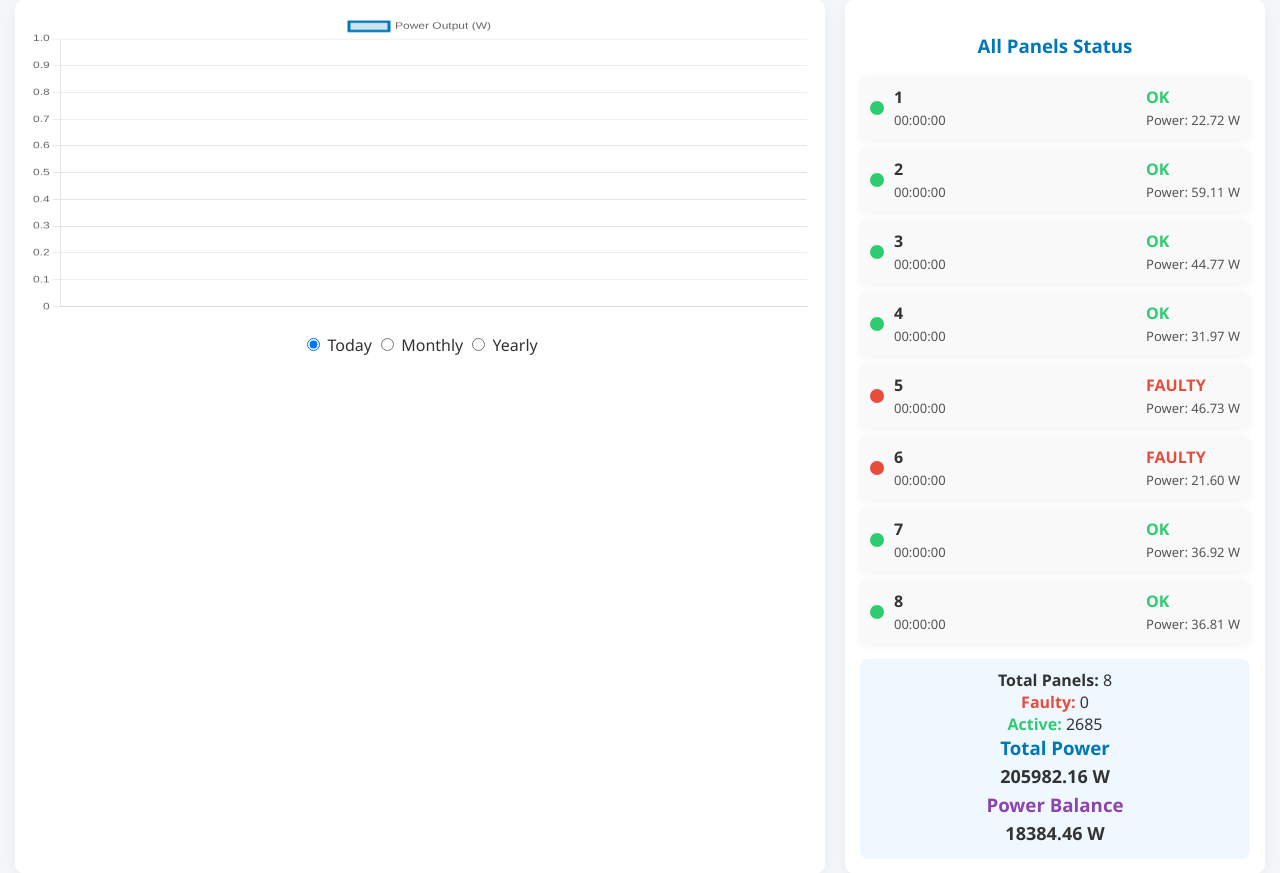
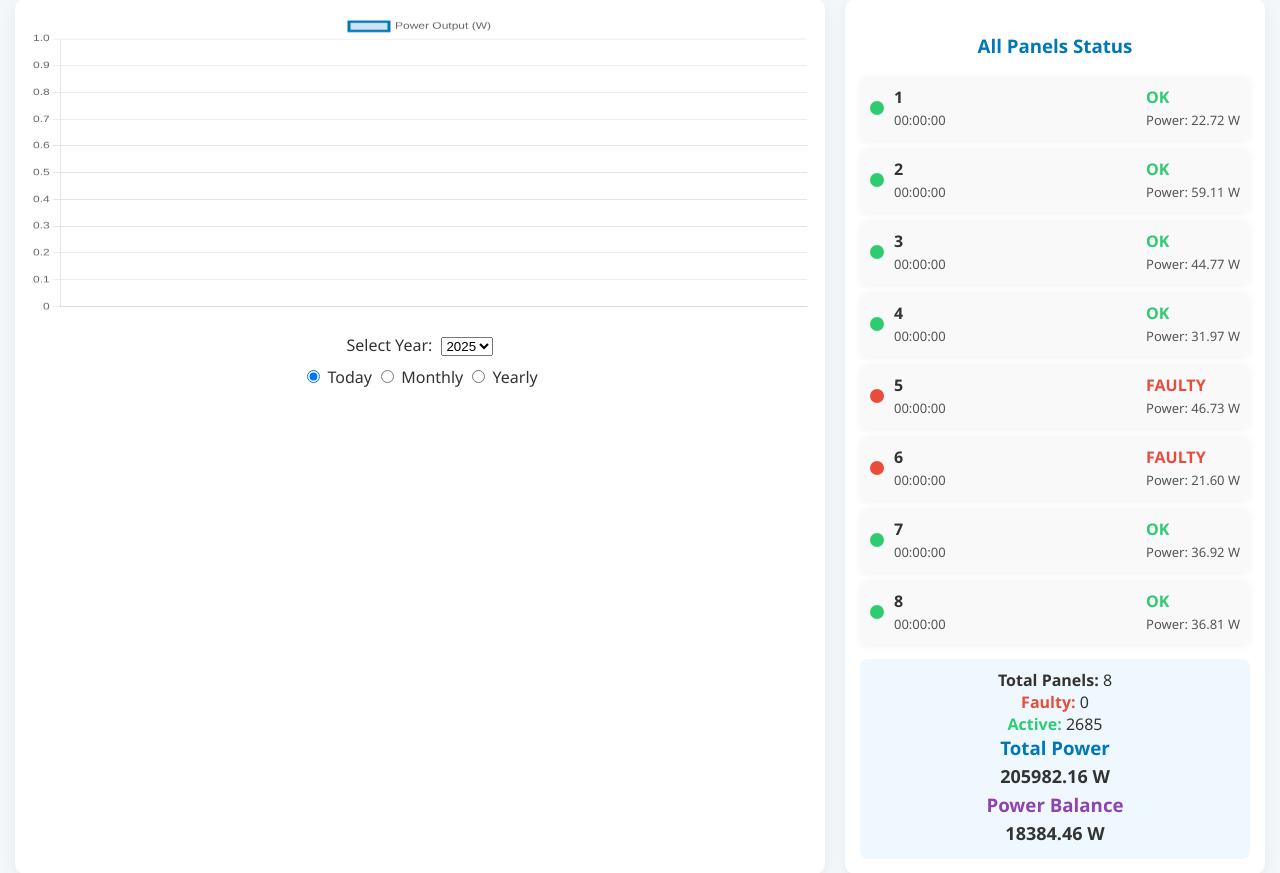
Before and after one commit to yahiyashaikh04/Solar-Panel-Project, a Flask app: page /main in a window 1280 px wide. Shown: the part 185-1058 px from the top of the page. Run offline with Flask 3, Linux system fonts and the light colour scheme.

Commit message:
new feature add

```diff
--- a/templates/index.html
+++ b/templates/index.html
@@ -73,14 +73,23 @@
   <div class="left">
   <canvas id="powerChart" width="827" height="413"></canvas>
 
-  <!-- Radio Buttons for filter -->
   <div style="text-align:center; margin-top:10px;">
-    <label><input type="radio" name="filterType" value="today" checked onchange="updateFilter()"> Today</label>
+  <label>Select Year:</label>
+  <select id="yearSelect" onchange="handleYearChange()" style="margin-left:5px;">
+    <option value="2025" selected>2025</option>
+    <option value="2024">2024</option>
+    <option value="2023">2023</option>
+  </select>
+</div>
+
+<!-- 🔹 Radio Buttons for filter -->
+<div style="text-align:center; margin-top:10px;">
+  <label id="todayLabel"><input type="radio" name="filterType" value="today" checked onchange="updateFilter()"> Today</label>
   <label><input type="radio" name="filterType" value="month" onchange="updateFilter()"> Monthly</label>
   <label><input type="radio" name="filterType" value="year" onchange="updateFilter()"> Yearly</label>
 </div>
 
-  <!-- Dropdowns (hidden until needed) -->
+<!-- 🔹 Dropdowns (hidden until needed, unchanged design) -->
 <div id="monthDropdownDiv" style="text-align:center; margin-top:10px; display:none;">
   <label>Select Month:</label>
   <select id="monthDropdown" onchange="updateGraph()">
@@ -429,6 +438,49 @@ function filterByYear(){
   window.location.href = `/main?year=${selectedYear}`;
 }
 
+const currentYear = new Date().getFullYear();
+
+// 🔹 When user changes the top year dropdown
+function handleYearChange() {
+  const selectedYear = parseInt(document.getElementById("yearSelect").value);
+  const todayLabel = document.getElementById("todayLabel");
+
+  // hide or show "Today" radio button
+  if (selectedYear !== currentYear) {
+    todayLabel.style.display = "none";
+    document.querySelector('input[value="month"]').checked = true;
+  } else {
+    todayLabel.style.display = "inline";
+  }
+
+  updateGraphAndTable();
+}
+
+// 🔹 Existing functions (unchanged)
+function updateFilter() {
+  const selectedFilter = document.querySelector('input[name="filterType"]:checked').value;
+  document.getElementById("monthDropdownDiv").style.display = "none";
+  document.getElementById("yearDropdownDiv").style.display = "none";
+
+  if (selectedFilter === "month") {
+    document.getElementById("monthDropdownDiv").style.display = "block";
+  } else if (selectedFilter === "year") {
+    document.getElementById("yearDropdownDiv").style.display = "block";
+  }
+
+  updateGraph();
+}
+
+// 🔹 Just for safety - placeholder for your existing chart update
+function updateGraph() {
+  updateGraphAndTable();
+}
+
+// Initialize on page load
+window.onload = function() {
+  handleYearChange();
+  updateGraphAndTable();
+};
 </script>
 </body>
 </html>
```
Lines whose indentation alone changed are shown as unchanged.
